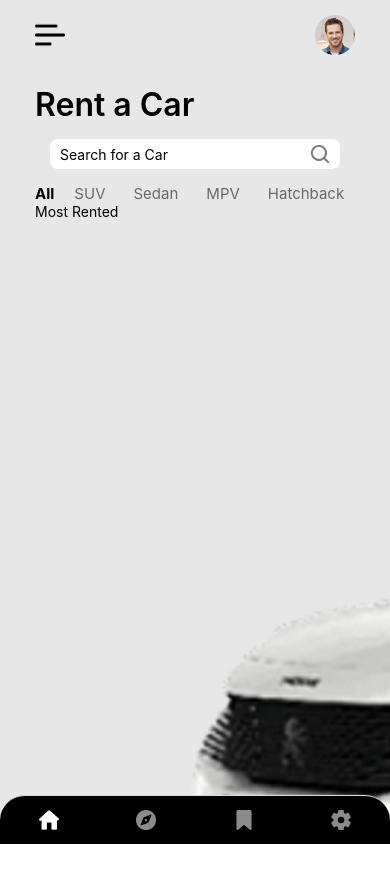
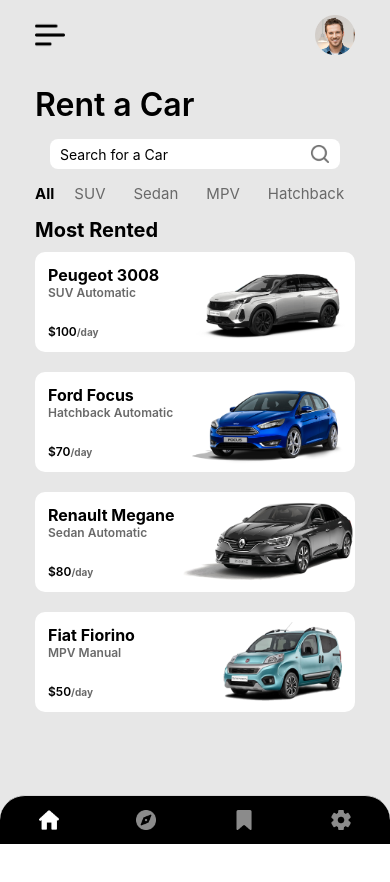
Before and after one commit to Sammy212/carMe, a React Native app: screen /Home in a window 390 px wide. Shown: the top 882 px of the page. Built offline with nearby package versions, Linux system fonts and the light colour scheme.

Commit message:
update App.js

```diff
--- a/src/HomeScreen.js
+++ b/src/HomeScreen.js
@@ -1,5 +1,5 @@
-import React from "react";
-import { StyleSheet, Text, View, SafeAreaView, Image, Platform, TextInput } from 'react-native';
+import React, { useState } from "react";
+import { StyleSheet, Text, View, SafeAreaView, Image, Platform, TextInput, ScrollView } from 'react-native';
 
 //  Assets
 const menu = require("./assets/icons/menu.png");
@@ -8,12 +8,24 @@
 
 // Car Assets
 const image_V_1 = require("./assets/vehicles/v-1.png");
-const image_V_2 = require("./assets/vehicles/v-3.png");
+const image_V_2 = require("./assets/vehicles/v-2.png");
 const image_V_3 = require("./assets/vehicles/v-3.png");
 const image_V_4 = require("./assets/vehicles/v-4.png");
 
+// Vehicle Data
+import data from "./dataset/vehicles.json";
+
 
 const HomeScreen = () => {
+
+    const [ vehicles, setVehicles ] = useState(data.vehicles);
+    const getImage = (id) => {
+        if (id == 1) return image_V_1
+        if (id == 2) return image_V_2
+        if (id == 3) return image_V_3
+        if (id == 4) return image_V_4
+    }
+
     return (
       <SafeAreaView style={styles.SafeArea}>
         <View style={styles.container}>
@@ -58,19 +70,34 @@
             {/* List Section */}
             <View style={styles.listSection}>
                 <Text style={styles.headText}>Most Rented</Text>
+                <ScrollView style={styles.elementPallet}>
 
-                <View style={styles.elementPallet}>
-                    <View style={styles.element}>
-                        <Text style={styles.infoArea}></Text>
-                        <Text style={styles.infoArea}></Text>
-                        <Text style={styles.infoArea}>
-                            <Text style={styles.infoArea}></Text>
-                        </Text>
-                    </View>
-                    <View>
-                        <Image source={image_V_1} resizeMode="contain" style={styles.vehicleImage} />
-                    </View>
-                </View>
+                    {
+                        vehicles.map(vehicle => {
+                            return (
+                                <View style={styles.element} key={vehicle.id} >
+                                    <View style={styles.infoArea}>
+                                        <Text style={styles.infoTitle}>{vehicle.make} {vehicle.model} </Text>
+                                        <Text style={styles.infoSub}>{vehicle.type} {vehicle.transmission}</Text>
+                                        <Text style={styles.infoPrice}>
+                                            <Text style={styles.infoAmount}>${vehicle.price_per_day}</Text>/day
+                                        </Text>
+                                    </View>
+                                    <View style={styles.imageArea}>
+                                        <Image
+                                            source={getImage(vehicle.id)}
+                                            resizeMode="contain"
+                                            style={styles.vehicleImage}
+                                        />
+                                    </View>
+                                </View>
+                            );
+                        })
+                    }
+
+
+
+                </ScrollView>
             </View>
         </View>
       </SafeAreaView>
@@ -149,12 +176,66 @@
         fontSize: 15,
         marginRight: 20,
         fontWeight: 'bold',
-        color: '900',
     },
     typesText: {
         fontSize: 15,
         marginRight: 28,
         fontWeight: '400',
         color: '#696969'
-    }
+    },
+    listSection: {
+        marginTop: 15,
+    },
+    headText: {
+        fontSize: 20,
+        fontWeight: 'bold',
+        marginBottom: 10,
+    },
+    elementPallet: {
+        width: '100%',
+        height: 480,
+        // backgroundColor: 'red',
+    },
+    element: {
+        marginBottom: 20,
+        height: 100,
+        padding: 13,
+        borderRadius: 10,
+        backgroundColor: 'white',
+        flexDirection: 'row'
+    },
+    infoArea: {
+        flex: 1,
+    },
+    infoTitle: {
+        fontSize: 16,
+        fontWeight: 'bold',
+    },
+    infoSub: {
+        fontSize: 12,
+        fontWeight: '600',
+        color: '#696969',
+    },
+    infoPrice: {
+        position: 'absolute',
+        bottom: 0,
+        fontSize: 10,
+        color: '#696969',
+        fontWeight: 'bold'
+    },
+    infoAmount: {
+        fontSize: 12,
+        color: 'black',
+        fontWeight: '600',
+    },
+    imageArea: {
+        flex: 1,
+    },
+    vehicleImage: {
+        position: 'absolute',
+        top: -8,
+        left: -15,
+        width: '120%',
+        height: '120%'
+    },
   })
```
